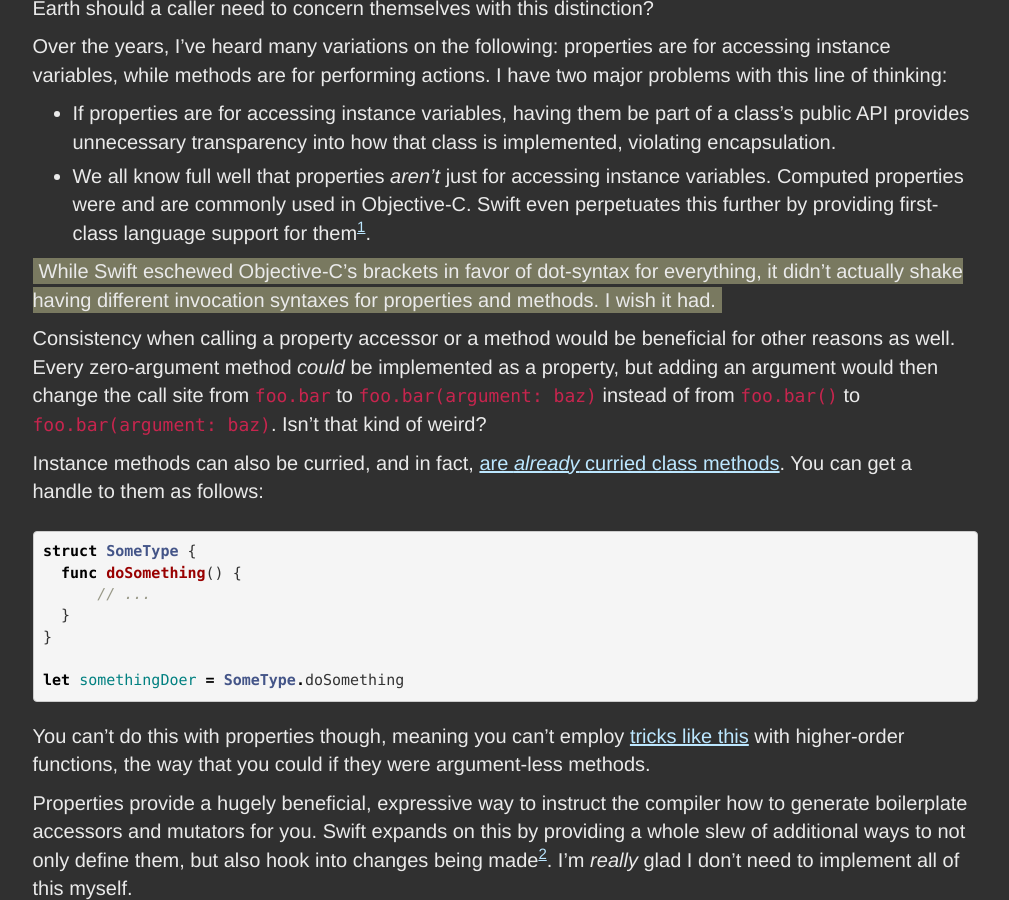
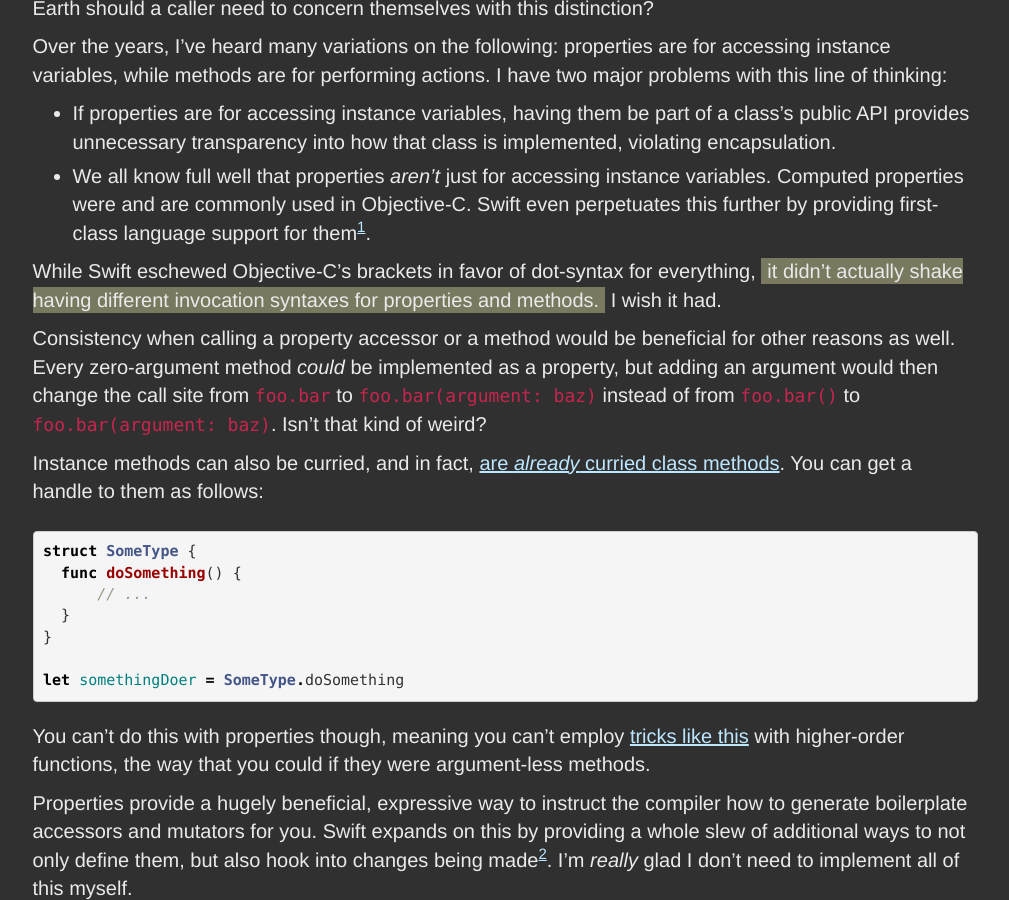
Before and after one commit to irace/irace.github.com, a Jekyll site: the page built from _posts/2016-01-09-properties-vs-methods.md, in a window 1280 px wide and 900 px high, scrolled down 864 px. Shown: the whole window, without its empty margins (135-1144 px from the left). Built offline with Jekyll 4.4.1, drawn with Linux system fonts in a browser that asks for light colours; nearby versions of some CDN libraries; comment, search, counter and statistics services are not loaded.

Commit message:
One last try

```diff
--- a/_posts/2016-01-09-properties-vs-methods.md
+++ b/_posts/2016-01-09-properties-vs-methods.md
@@ -30,7 +30,7 @@ Over the years, I’ve heard many variations on the following: properties are fo
 * If properties are for accessing instance variables, having them be part of a class’s public API provides unnecessary transparency into how that class is implemented, violating encapsulation.
 * We all know full well that properties *aren’t* just for accessing instance variables. Computed properties were and are commonly used in Objective-C. Swift even perpetuates this further by providing first-class language support for them[^1].
 
-<mark>While Swift eschewed Objective-C’s brackets in favor of dot-syntax for everything, it didn’t actually shake having different invocation syntaxes for properties and methods. I wish it had.</mark>
+While Swift eschewed Objective-C’s brackets in favor of dot-syntax for everything, <mark>it didn’t actually shake having different invocation syntaxes for properties and methods.</mark> I wish it had.
 
 Consistency when calling a property accessor or a method would be beneficial for other reasons as well. Every zero-argument method *could* be implemented as a property, but adding an argument would then change the call site from `foo.bar` to `foo.bar(argument: baz)` instead of from `foo.bar()` to `foo.bar(argument: baz)`. Isn’t that kind of weird?
 
```
